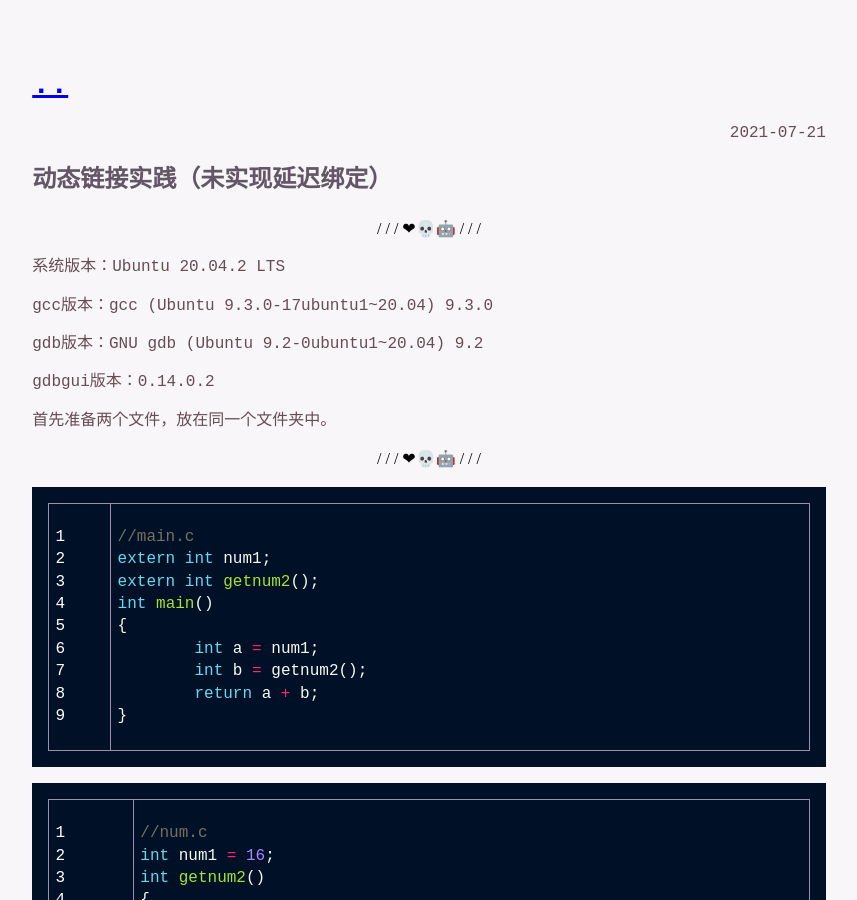
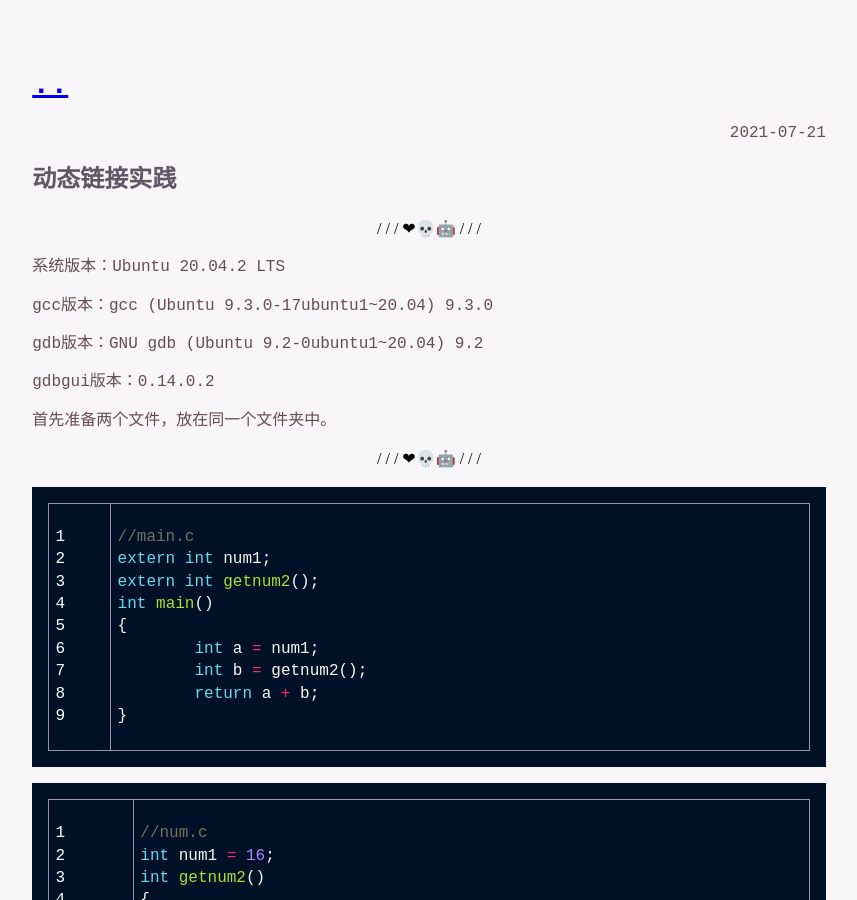
Before and after one commit to J-XZ/blog, a Jekyll site: the page built from _posts/2021-07-21-动态链接实践.md, in a window 1280 px wide and 900 px high. Shown: the whole window, without its empty margins (211-1068 px from the left). Built offline with Jekyll 4.4.1, drawn with Linux system fonts in a browser that asks for light colours.

Commit message:
更新文章标题（动态链接实践）

```diff
--- a/_posts/2021-07-21-动态链接实践.md
+++ b/_posts/2021-07-21-动态链接实践.md
@@ -1,7 +1,6 @@
 ---
 layout: post
 category: CSAPP
-title: 动态链接实践（未实现延迟绑定）
 ---
 
 ---
```
